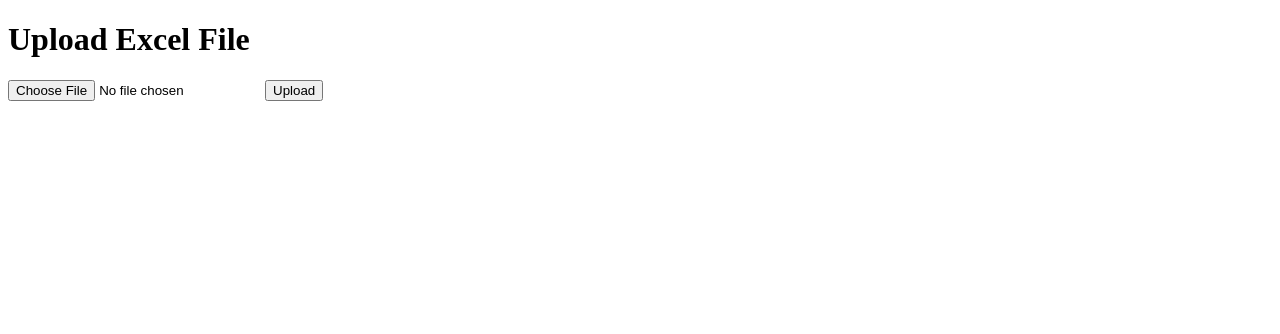
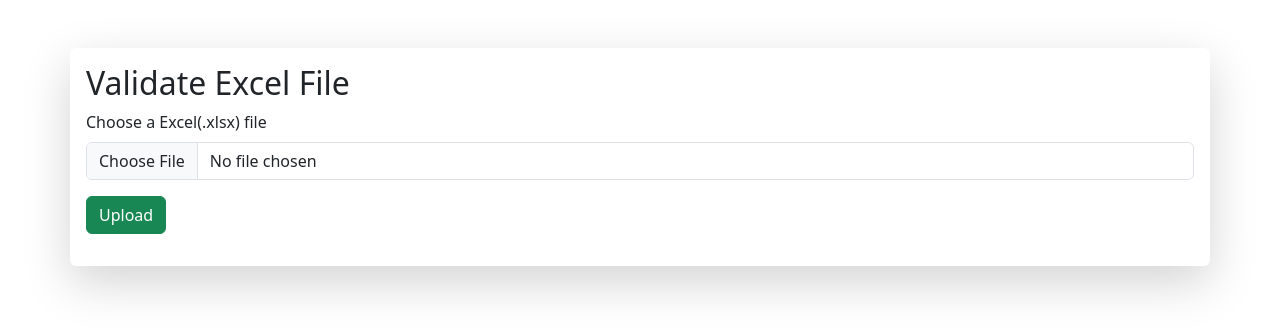
Before and after one commit to rajan-31/WSL_NL_Assignment_Backend, a Flask app: page / in a window 1280 px wide. Shown: the top 334 px of the page. Run offline with Flask 3, Linux system fonts and the light colour scheme.

Commit message:
feat: index.html basic styling

```diff
--- a/app.py
+++ b/app.py
@@ -53,11 +53,11 @@ def upload_file():
 
                 if missing_fields:
                     response["valid"] = False
-                    response["errors"].append(f"Missing fields in {sheet}: {', '.join(missing_fields)}")
+                    response["errors"].append(f"Missing fields in \"{sheet}\": {', '.join(missing_fields)}")
 
                 if df.empty:
                     response["valid"] = False
-                    response["errors"].append(f"Sheet {sheet} is empty.")
+                    response["errors"].append(f"Sheet \"{sheet}\" is empty.")
 
         if response["valid"]:
             # in real app here we will add logic to create new course to be shown on dashboard
--- a/templates/index.html
+++ b/templates/index.html
@@ -4,14 +4,22 @@
     <meta charset="UTF-8">
     <meta name="viewport" content="width=device-width, initial-scale=1.0">
     <title>Excel File Validator</title>
+
+    <link rel="stylesheet" href="https://cdn.jsdelivr.net/npm/bootstrap@5.3.3/dist/css/bootstrap.min.css">
 </head>
 <body>
-    <h1>Upload Excel File</h1>
-    <form id="uploadForm" enctype="multipart/form-data">
-        <input type="file" name="file" accept=".xlsx" required>
-        <button type="submit">Upload</button>
-    </form>
-    <div id="response"></div>
+    <div class="container-sm my-5 p-3 rounded shadow-lg">
+        <h2>Validate Excel File</h2>
+        <form id="uploadForm" enctype="multipart/form-data">
+            <div class="mb-3">
+                <label for="file" class="form-label">Choose a Excel(.xlsx) file</label>
+                <input type="file" id="file" name="file" accept=".xlsx" required class="form-control">
+            </div>
+            <button type="submit" class="btn btn-success">Upload</button>
+        </form>
+        <div id="response" class="mt-3">
+        </div>
+    </div>
 
     <script>
         const form = document.getElementById('uploadForm');
@@ -40,5 +48,8 @@
             }
         });
     </script>
+
+    <script src="https://cdn.jsdelivr.net/npm/@popperjs/core@2.11.8/dist/umd/popper.min.js"></script>
+    <script src="https://cdn.jsdelivr.net/npm/bootstrap@5.3.3/dist/js/bootstrap.min.js"></script>
 </body>
 </html>
```
